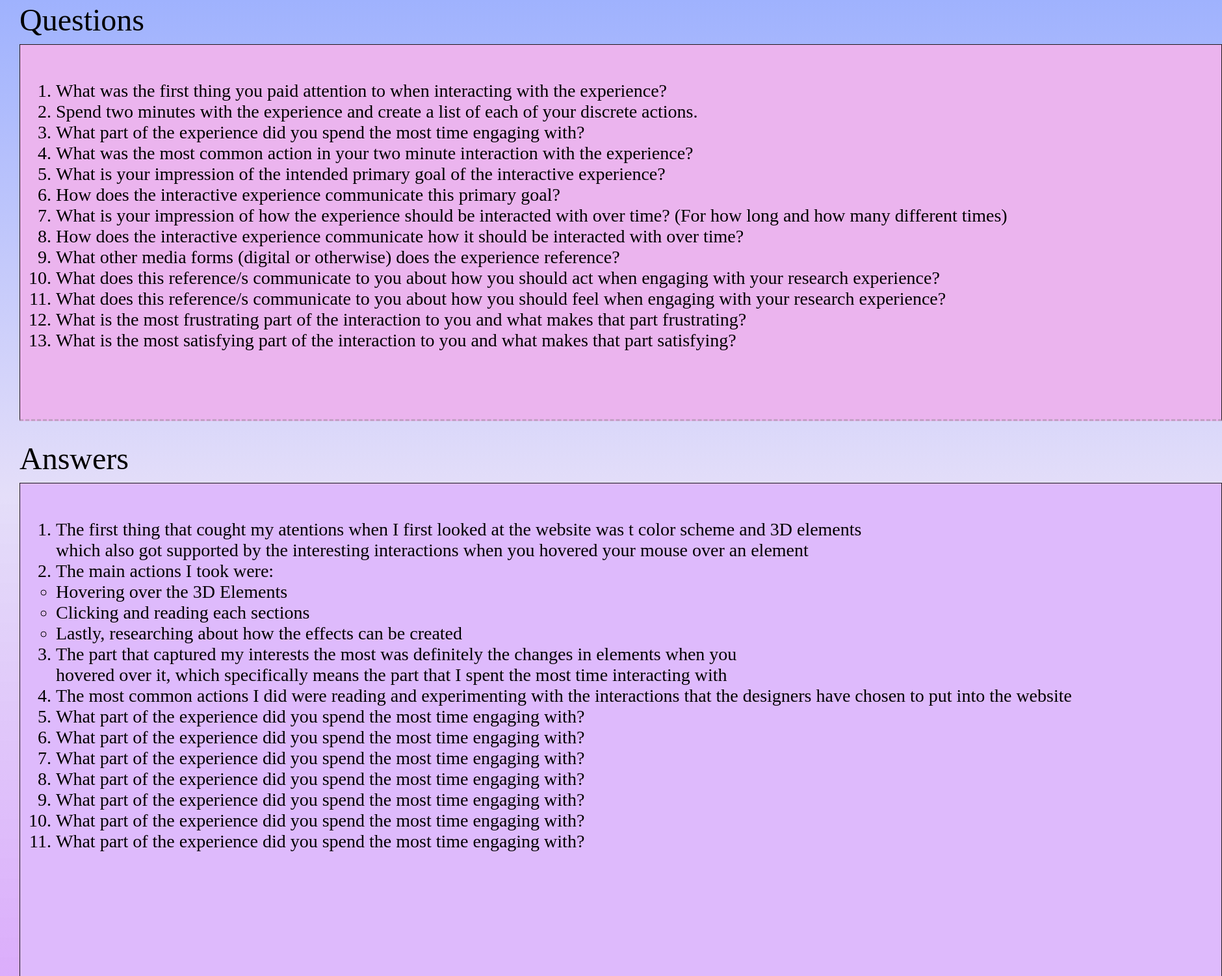
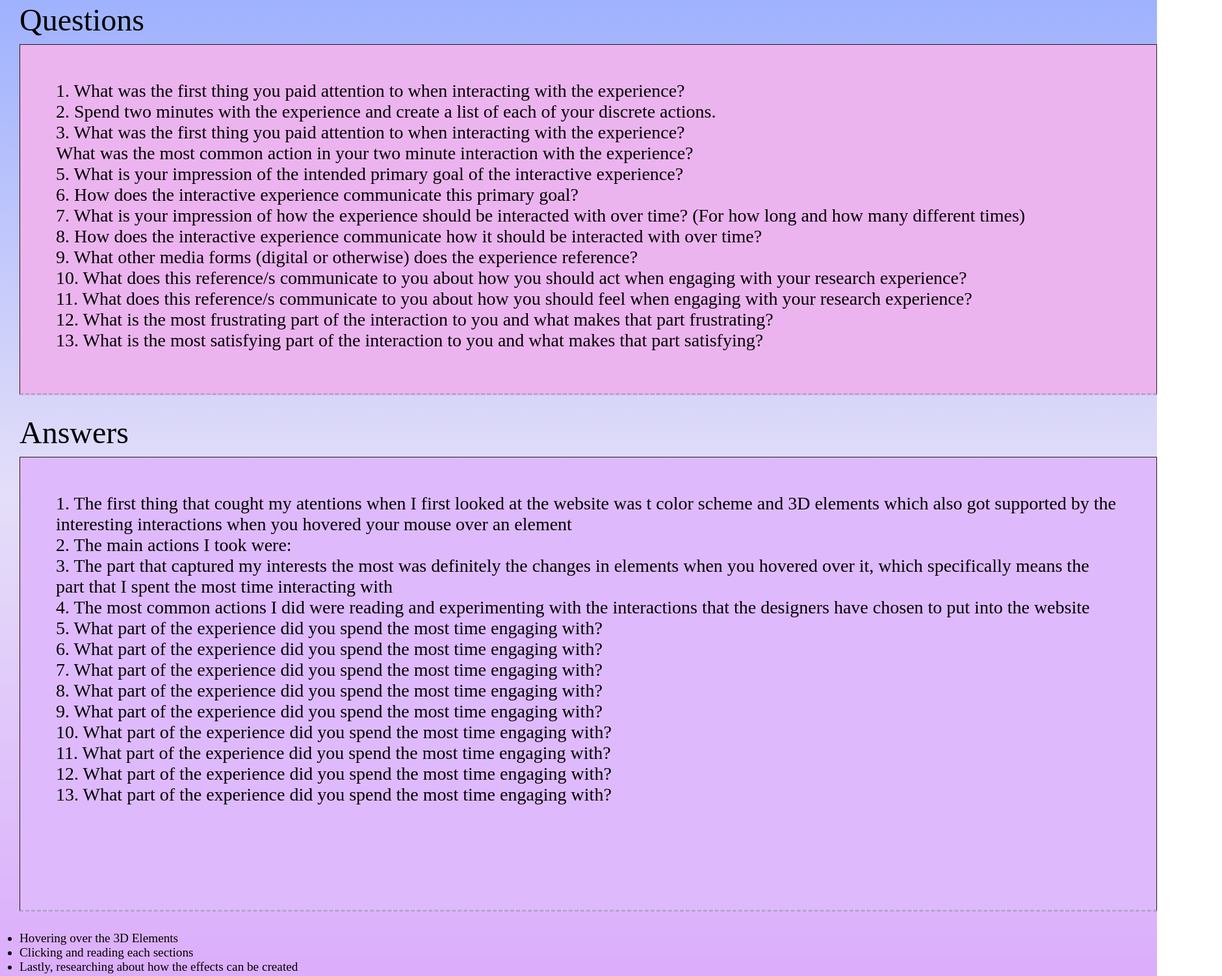
Before and after one commit to TonyBeanNguyen/TonyBeanNguyen.github.io, a plain HTML site: page Interactive/Assignment1/index.html in a window 1280 px wide. Shown: the part 269-1771 px from the top of the page at 65% size, 1880 px wide, since content can reach past the window. Drawn offline with Linux system fonts and the light colour scheme.

Commit message:
Paragraph changes

```diff
--- a/Interactive/Assignment1/index.html
+++ b/Interactive/Assignment1/index.html
@@ -13,54 +13,51 @@
 
      <h2>Questions</h2>
 
-     <h4>
-     <ol>
-            <li> What was the first thing you paid attention to when interacting with the experience?</li>
-            <li> Spend two minutes with the experience and create a list of each of your discrete actions.</li>
-            <li> What part of the experience did you spend the most time engaging with? </li>
-            <li> What was the most common action in your two minute interaction with the experience? </li>
-            <li> What is your impression of the intended primary goal of the interactive experience? </li>
-            <li> How does the interactive experience communicate this primary goal? </li>
-            <li>  What is your impression of how the experience should be interacted with over time?
-               (For how long and how many different times) </li>
-            <li> How does the interactive experience communicate how it should be interacted with over time? </li>
-            <li> What other media forms (digital or otherwise) does the experience reference? </li>
-            <li>What does this reference/s communicate to you about how you should act when engaging with your research experience? </li>
-            <li> What does this reference/s communicate to you about how you should feel when engaging with your research experience?</li>
-            <li> What is the most frustrating part of the interaction to you and what makes that part frustrating? </li>
-            <li> What is the most satisfying part of the interaction to you and what makes that part satisfying? </li>
-        </ol>
-      </h4>
+     <p class="questions">
+      1. What was the first thing you paid attention to when interacting with the experience? <br>
+      2. Spend two minutes with the experience and create a list of each of your discrete actions.<br>
+      3. What was the first thing you paid attention to when interacting with the experience?<br>
+      What was the most common action in your two minute interaction with the experience?<br>
+      5. What is your impression of the intended primary goal of the interactive experience?<br>
+      6. How does the interactive experience communicate this primary goal?<br>
+      7. What is your impression of how the experience should be interacted with over time? (For how long and how many different times)<br>
+      8. How does the interactive experience communicate how it should be interacted with over time?<br>
+      9. What other media forms (digital or otherwise) does the experience reference?<br>
+      10. What does this reference/s communicate to you about how you should act when engaging with your research experience?<br>
+      11. What does this reference/s communicate to you about how you should feel when engaging with your research experience?<br>
+      12. What is the most frustrating part of the interaction to you and what makes that part frustrating?<br>
+      13. What is the most satisfying part of the interaction to you and what makes that part satisfying?<br>
+      </p>
 
-        <h3>Answers</h3>
 
-        <h5>
-          <ol>
-          <li> The first thing that cought my atentions when I first looked at the website
-            was t color scheme and 3D elements which also got supported by the interesting
-            interactions when you hovered your mouse over an element
-          </li>
-          <li> The main actions I took were:
-            <ul>
-              <li>Hovering over the 3D Elements</li>
-              <li>Clicking and reading each sections</li>
-              <li>Lastly, researching about how the effects can be created</li>
-            </ul>
-          </li>
-          <li>The part that captured my interests the most was definitely the changes in
-            elements when you hovered over it, which specifically means the part that I spent
-            the most time interacting with  </li>
-          <li> The most common actions I did were reading and experimenting with the interactions
-            that the designers have chosen to put into the website </li>
-          <li> What part of the experience did you spend the most time engaging with? </li>
-          <li> What part of the experience did you spend the most time engaging with? </li>
-          <li> What part of the experience did you spend the most time engaging with? </li>
-          <li> What part of the experience did you spend the most time engaging with? </li>
-          <li> What part of the experience did you spend the most time engaging with? </li>
-          <li> What part of the experience did you spend the most time engaging with? </li>
-          <li> What part of the experience did you spend the most time engaging with? </li>
-        </ol>
-      </h5>
+      <h3>Answers</h3>
+
+      <p class="answers">
+        1. The first thing that cought my atentions when I first looked at the website
+        was t color scheme and 3D elements which also got supported by the interesting
+        interactions when you hovered your mouse over an element <br>
+
+        2.  The main actions I took were:<br>
+
+
+        3. The part that captured my interests the most was definitely the changes in elements when you hovered over it, which specifically means the part that I spent the most time interacting with  <br>
+        4. The most common actions I did were reading and experimenting with the interactions that the designers have chosen to put into the website <br>
+        5. What part of the experience did you spend the most time engaging with? <br>
+        6. What part of the experience did you spend the most time engaging with? <br>
+        7. What part of the experience did you spend the most time engaging with? <br>
+        8. What part of the experience did you spend the most time engaging with? <br>
+        9. What part of the experience did you spend the most time engaging with? <br>
+        10. What part of the experience did you spend the most time engaging with? <br>
+        11. What part of the experience did you spend the most time engaging with? <br>
+        12. What part of the experience did you spend the most time engaging with? <br>
+        13. What part of the experience did you spend the most time engaging with? <br>
+    </p>
 
   </body>
 </html>
+
+<ul>
+  <li>Hovering over the 3D Elements</li>
+  <li>Clicking and reading each sections</li>
+  <li>Lastly, researching about how the effects can be created</li>
+</ul>
--- a/Interactive/Assignment1/style.css
+++ b/Interactive/Assignment1/style.css
@@ -40,6 +40,9 @@ body {
   margin-top: 30px;
 }
 
+.ans {
+font-size: 7rem;
+}
 
 p {
   border: 1px solid rgb(31, 24, 26);
@@ -52,11 +55,11 @@ body {
 }
 
 
-h4 {
+.questions {
   font-size: 1.75rem;
   border: 1px solid rgb(31, 24, 26);
-    height: 580px;
-    width: 1850px;
+  height: 540px;
+  width: 1750px;
   padding: 55px;
   text-align:left;
   justify-content: flex-start;
@@ -69,11 +72,11 @@ h4 {
 }
 
 
-  h5 {
+.answers {
   border: 1px solid rgb(31, 24, 26);
   font-size: 1.75rem;
-    height: 1000px;
-    width: 1850px;
+  height: 700px;
+  width: 1750px;
   padding: 55px;
   text-align: left;
   justify-content: flex-start;
```
Lines whose indentation alone changed are shown as unchanged.
